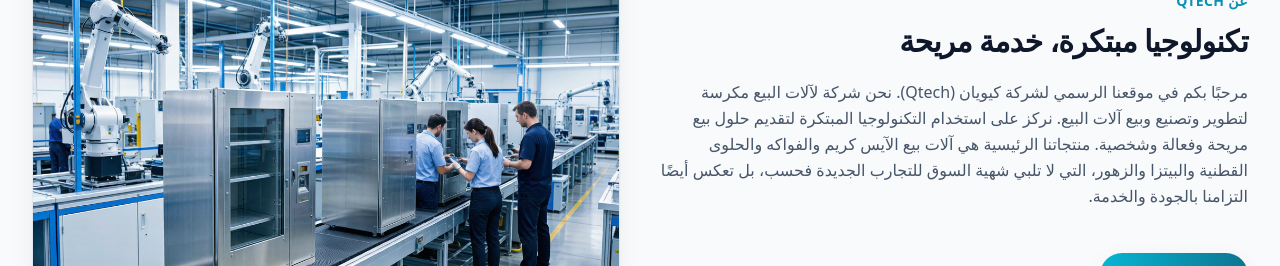
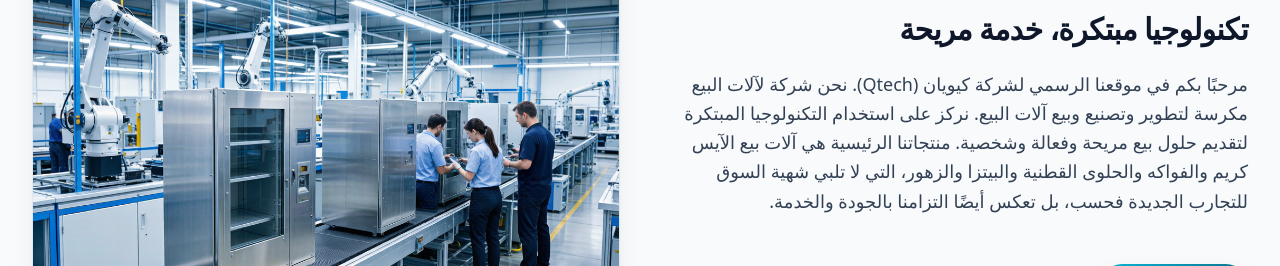
Before and after one commit to zrongzhou/qtechvending.com, a Next.js app: page /ar/about in a window 1280 px wide. Shown: the part 686-952 px from the top of the page. Built offline with nearby package versions, Linux system fonts and the light colour scheme; no server answers; the database is empty.

Commit message:
V29 polish: refine .prose-qtech long-form reading rhythm (heading/paragraph/list spacing, brand-accented RTL-safe blockquote, styled code/pre, rounded images, lead paragraph)

```diff
--- a/src/app/globals.css
+++ b/src/app/globals.css
@@ -25,9 +25,28 @@ html[dir='rtl'] body {
   @apply mx-auto w-full max-w-7xl px-4 sm:px-6 lg:px-8;
 }
 
-/* Prose tweaks for blog / about content */
+/* Prose tweaks for blog / about content — refined long-form reading rhythm */
 .prose-qtech {
-  @apply prose prose-slate max-w-none prose-headings:font-semibold prose-a:text-brand-600;
+  @apply prose prose-slate max-w-none
+    prose-headings:font-semibold prose-headings:text-ink-800 prose-headings:tracking-tight prose-headings:scroll-mt-28
+    prose-h2:mt-12 prose-h2:mb-4 prose-h2:text-2xl prose-h2:font-bold
+    prose-h3:mt-8 prose-h3:mb-3 prose-h3:text-xl
+    prose-p:leading-relaxed prose-p:mb-6 prose-p:text-ink-700
+    prose-li:my-2 prose-li:leading-relaxed prose-ul:my-6 prose-ol:my-6
+    prose-a:text-brand-600 prose-a:font-medium prose-a:no-underline prose-a:transition-colors hover:prose-a:text-brand-700 hover:prose-a:underline
+    prose-strong:font-semibold prose-strong:text-ink-900
+    prose-blockquote:border-s-4 prose-blockquote:border-brand-400 prose-blockquote:bg-brand-50/50 prose-blockquote:py-2 prose-blockquote:px-5
+    prose-blockquote:not-italic prose-blockquote:font-normal prose-blockquote:text-ink-700 prose-blockquote:rounded-e-lg
+    prose-code:rounded-md prose-code:bg-brand-50 prose-code:px-1.5 prose-code:py-0.5 prose-code:text-brand-700 prose-code:font-medium
+    prose-code:before:content-none prose-code:after:content-none
+    prose-pre:bg-ink-900 prose-pre:text-slate-100 prose-pre:rounded-xl prose-pre:shadow-card
+    prose-img:rounded-xl prose-img:shadow-card prose-img:mx-auto
+    prose-hr:border-slate-200 prose-hr:my-10;
+}
+
+/* Lead paragraph: gently larger, calmer tone for the opening line */
+.prose-qtech > p:first-of-type {
+  @apply text-lg leading-relaxed text-ink-700;
 }
 
 /* Hide number input spinners (contact form) */
```
